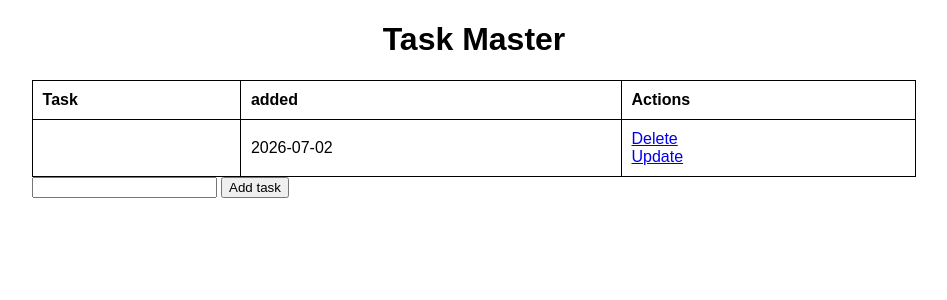
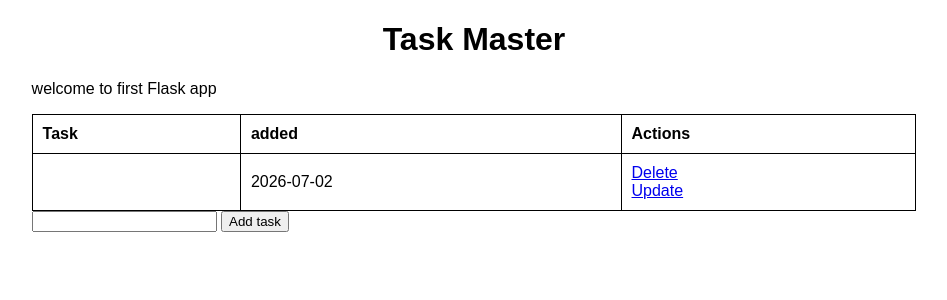
Before and after one commit to Jagga-dot/Task-Manager-First-Web-deploy, a Flask app: page / in a window 1280 px wide. Shown: the top 300 px of the page, without its empty margins (166-1113 px from the left). Run offline with Flask 3, Linux system fonts and the light colour scheme.

Commit message:
Updated homepage

```diff
--- a/templates/index.html
+++ b/templates/index.html
@@ -4,6 +4,7 @@
 {% block body %}
 <div class="content">
     <h1 style="text-align:center">Task Master</h1>
+    <p> welcome to first Flask app </p>
     {% if tasks|length < 1 %}
     <h4 style="text-align:center"> There are no tasks created yet. </h4>
     {% else %}
```
